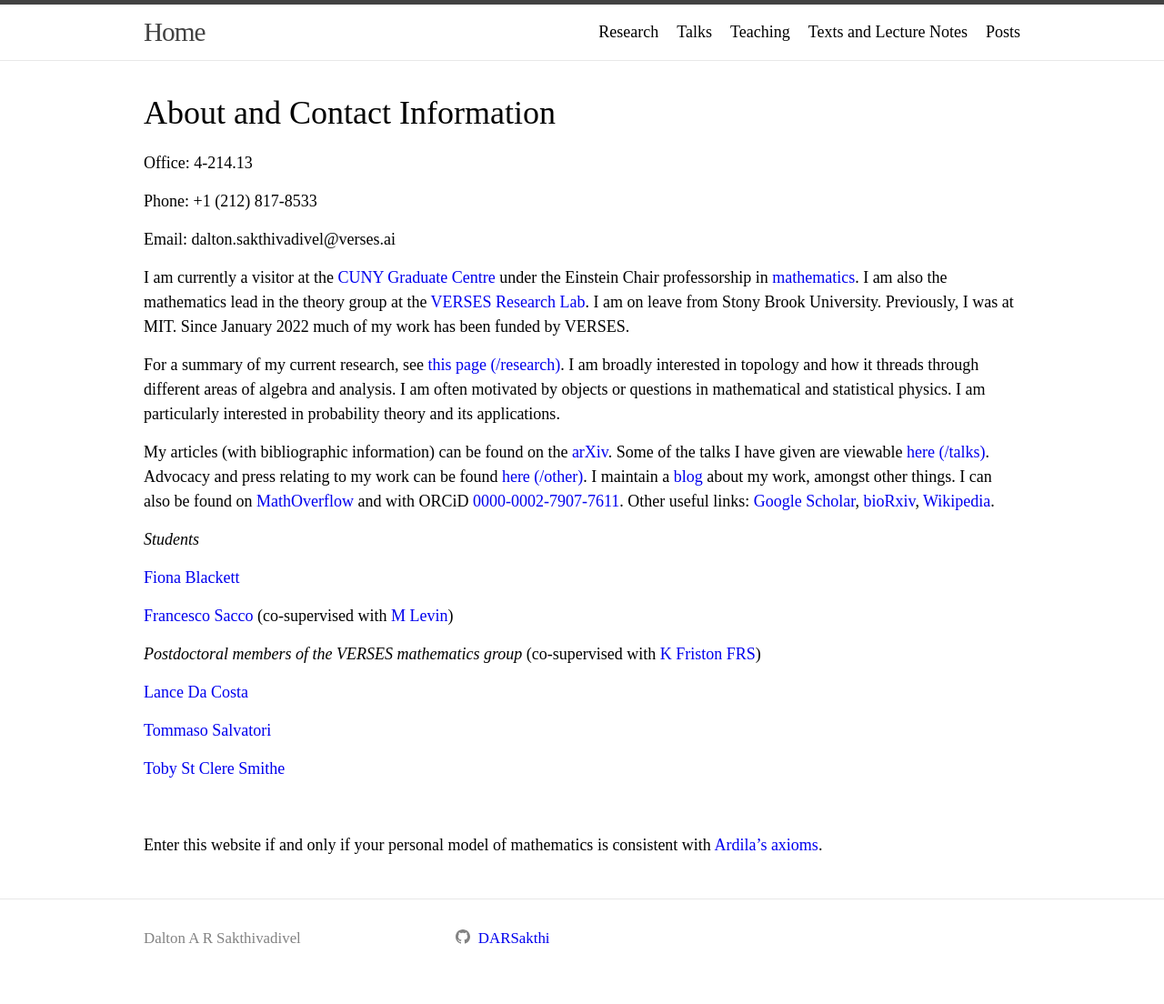
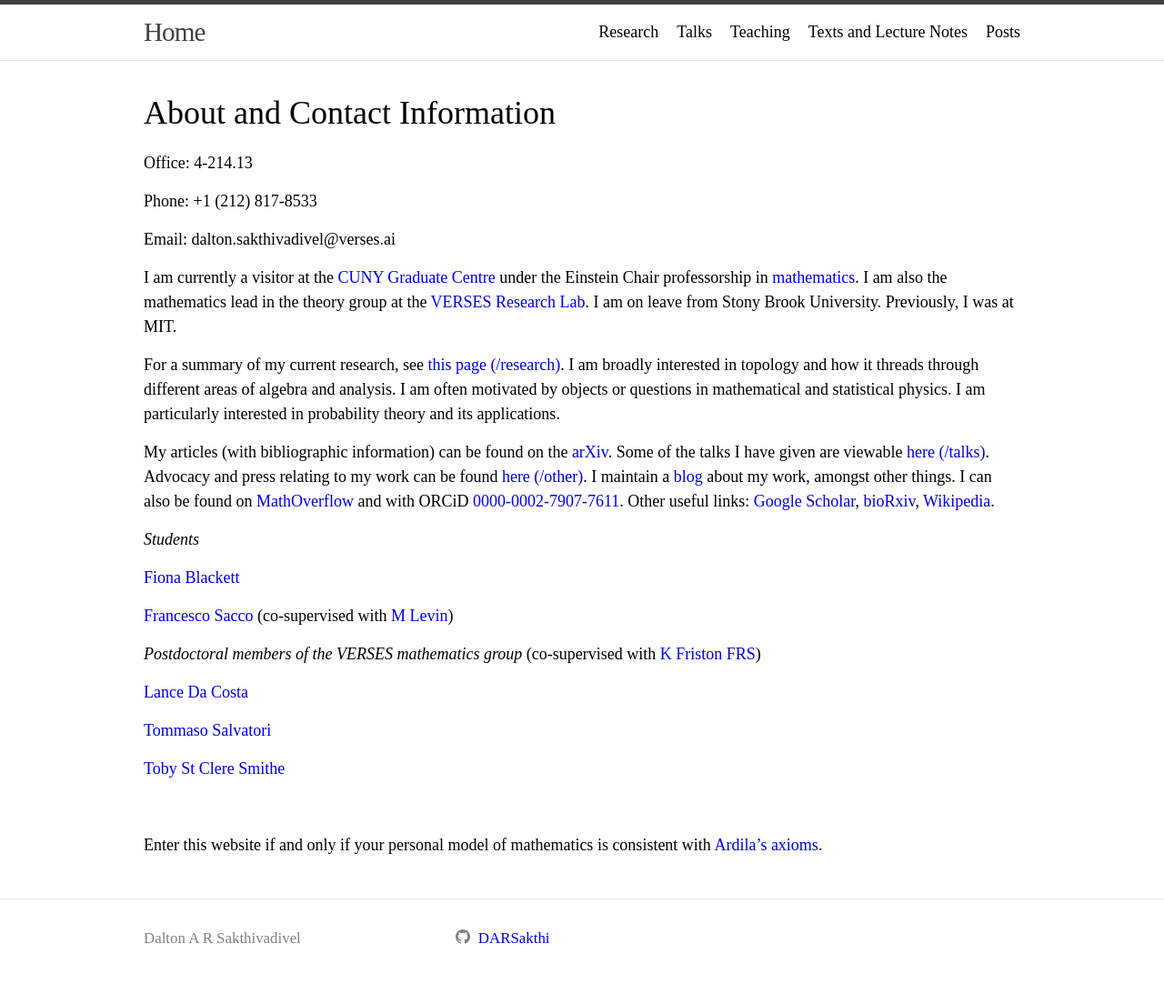
Before and after one commit to DARSakthi/DARSakthi.github.io, a Jekyll site: the page built from index.markdown, in a window 1280 px wide. Shown: the whole page at 91% size. Built offline with Jekyll 4.4.1, drawn with Linux system fonts in a browser that asks for light colours.

Commit message:
Redundant

```diff
--- a/index.markdown
+++ b/index.markdown
@@ -12,7 +12,7 @@ Phone: +1 (212) 817-8533
 
 Email: dalton.sakthivadivel@verses.ai
 
-I am currently a visitor at the [CUNY Graduate Centre](https://www.gc.cuny.edu) under the Einstein Chair professorship in [mathematics](https://www.gc.cuny.edu/mathematics). I am also the mathematics lead in the theory group at the [VERSES Research Lab](https://darsakthi.github.io/verses-lab/). I am on leave from Stony Brook University. Previously, I was at MIT. Since January 2022 much of my work has been funded by VERSES.
+I am currently a visitor at the [CUNY Graduate Centre](https://www.gc.cuny.edu) under the Einstein Chair professorship in [mathematics](https://www.gc.cuny.edu/mathematics). I am also the mathematics lead in the theory group at the [VERSES Research Lab](https://darsakthi.github.io/verses-lab/). I am on leave from Stony Brook University. Previously, I was at MIT.
 
 For a summary of my current research, see [this page (/research)](https://darsakthi.github.io/research). I am broadly interested in topology and how it threads through different areas of algebra and analysis. I am often motivated by objects or questions in mathematical and statistical physics. I am particularly interested in probability theory and its applications.
 
```
